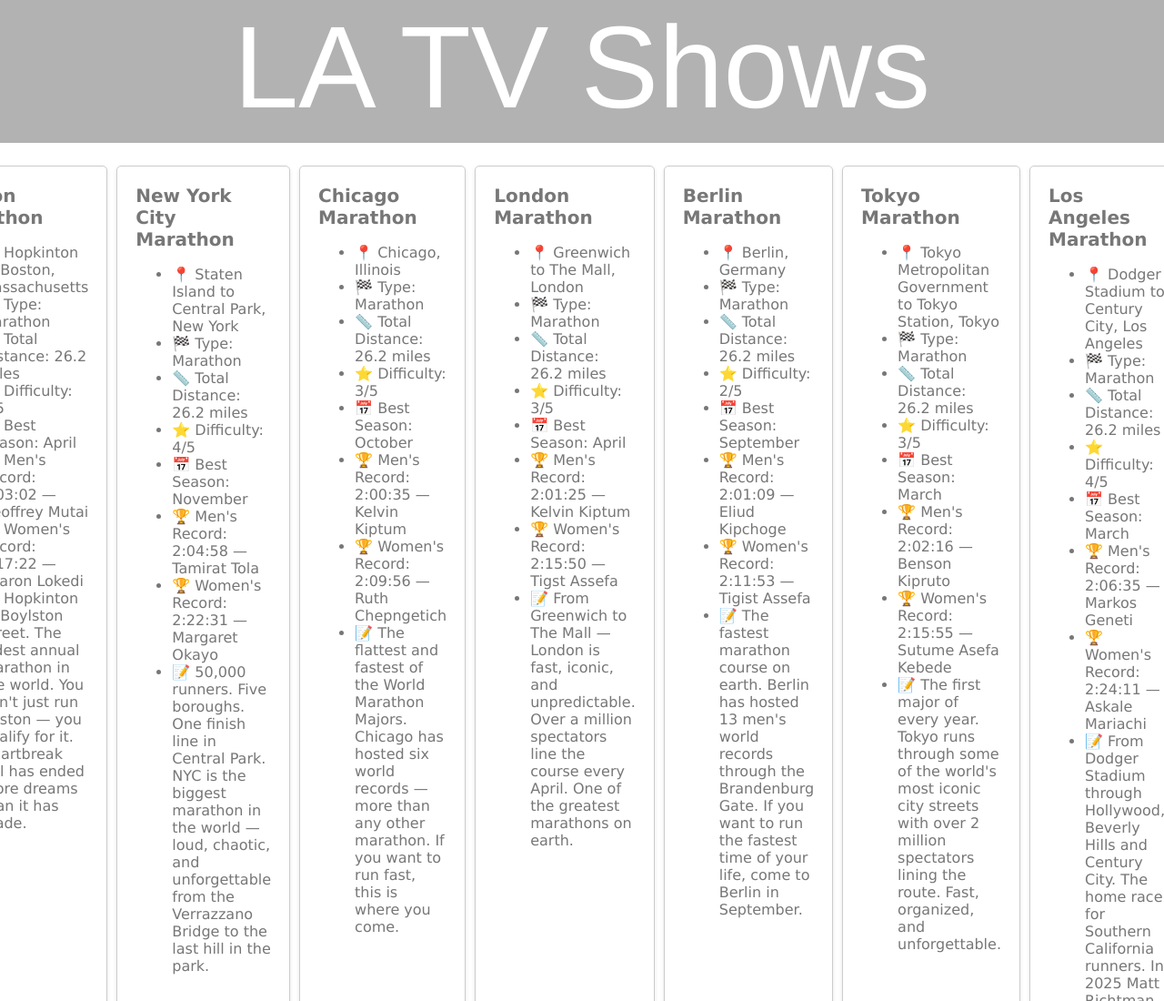
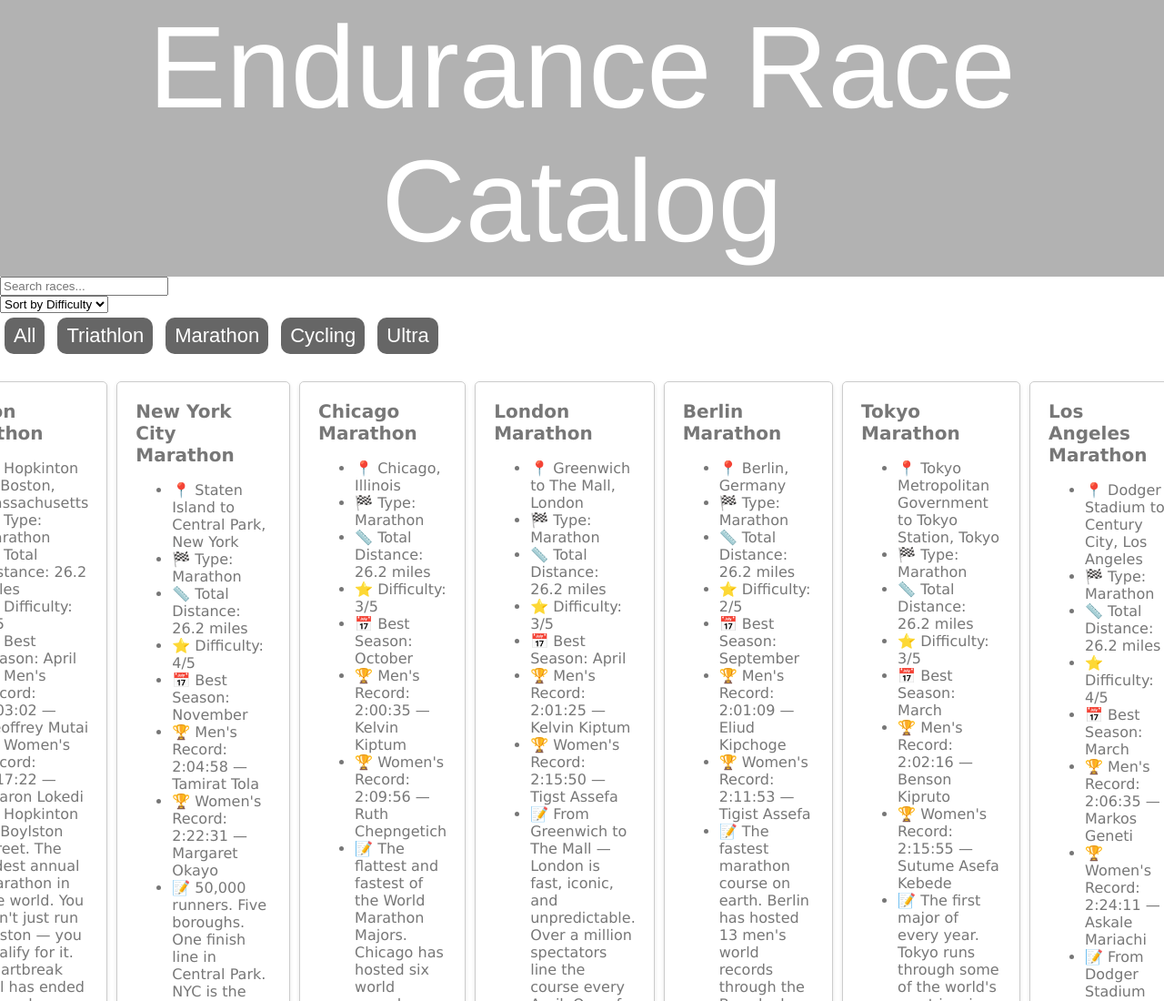
Before and after one commit to Hxktor/Endurance-Race-Catalog-SEA, a plain HTML site: page index.html in a window 1280 px wide. Shown: the top 1100 px of the page at 91% size. Drawn offline with Linux system fonts and the light colour scheme.

Commit message:
Update index.html
Added search bar, filter buttons, sort dropdown and update header to Endurance Race Catalog

```diff
--- a/index.html
+++ b/index.html
@@ -1,7 +1,7 @@
 <!doctype html>
 <html>
   <head>
-    <title>LA TV Shows | Home</title>
+    <title>Endurace Race Catalog | Home</title>
     <meta name="description" content="A Catalog of Shows Set in Los Angeles" />
     <link rel="stylesheet" href="style.css" />
     <script type="text/javascript" src="scripts.js"></script>
@@ -9,8 +9,25 @@
 
   <body>
     <header class="main-header">
-      <h1 class="title">LA TV Shows</h1>
+      <h1 class="title">Endurance Race Catalog</h1>
     </header>
+    <div id="search-container">
+  <input type="text" id="search-bar" placeholder="Search races..." onkeyup="searchRaces()"/>
+</div>
+<div id="sort-container">
+  <select onchange="sortRaces(this.value)">
+    <option value="default">Sort by Difficulty</option>
+    <option value="easiest">Easiest First</option>
+    <option value="hardest">Hardest First</option>
+  </select>
+</div>
+  <div id="filter-container">
+  <button onclick="filterRaces('All')">All</button>
+  <button onclick="filterRaces('Triathlon')">Triathlon</button>
+  <button onclick="filterRaces('Marathon')">Marathon</button>
+  <button onclick="filterRaces('Cycling')">Cycling</button>
+  <button onclick="filterRaces('Ultra')">Ultra</button>
+</div>
     <div id="card-container"></div>
     <div class="card" style="display: none">
       <div class="card-content">
```
